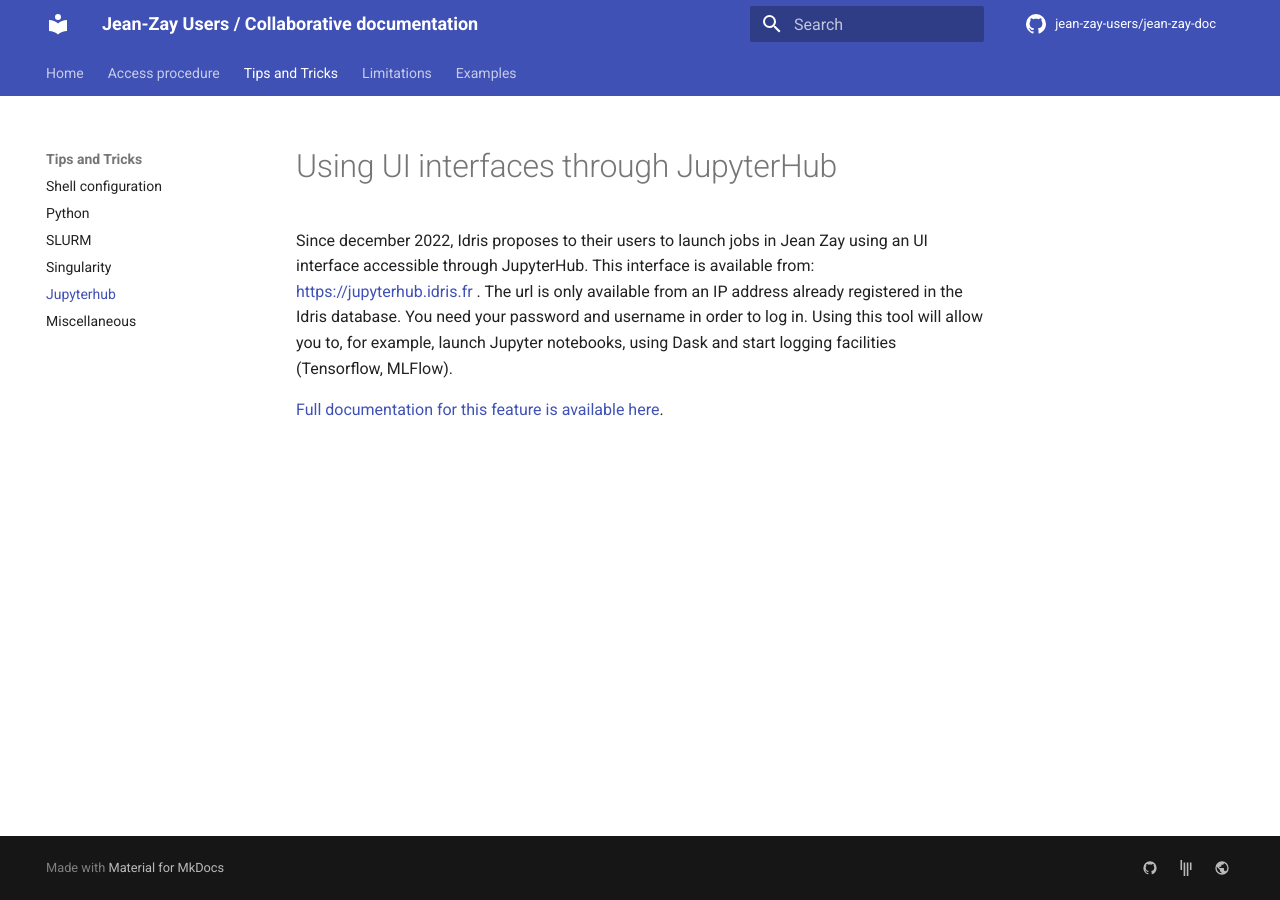
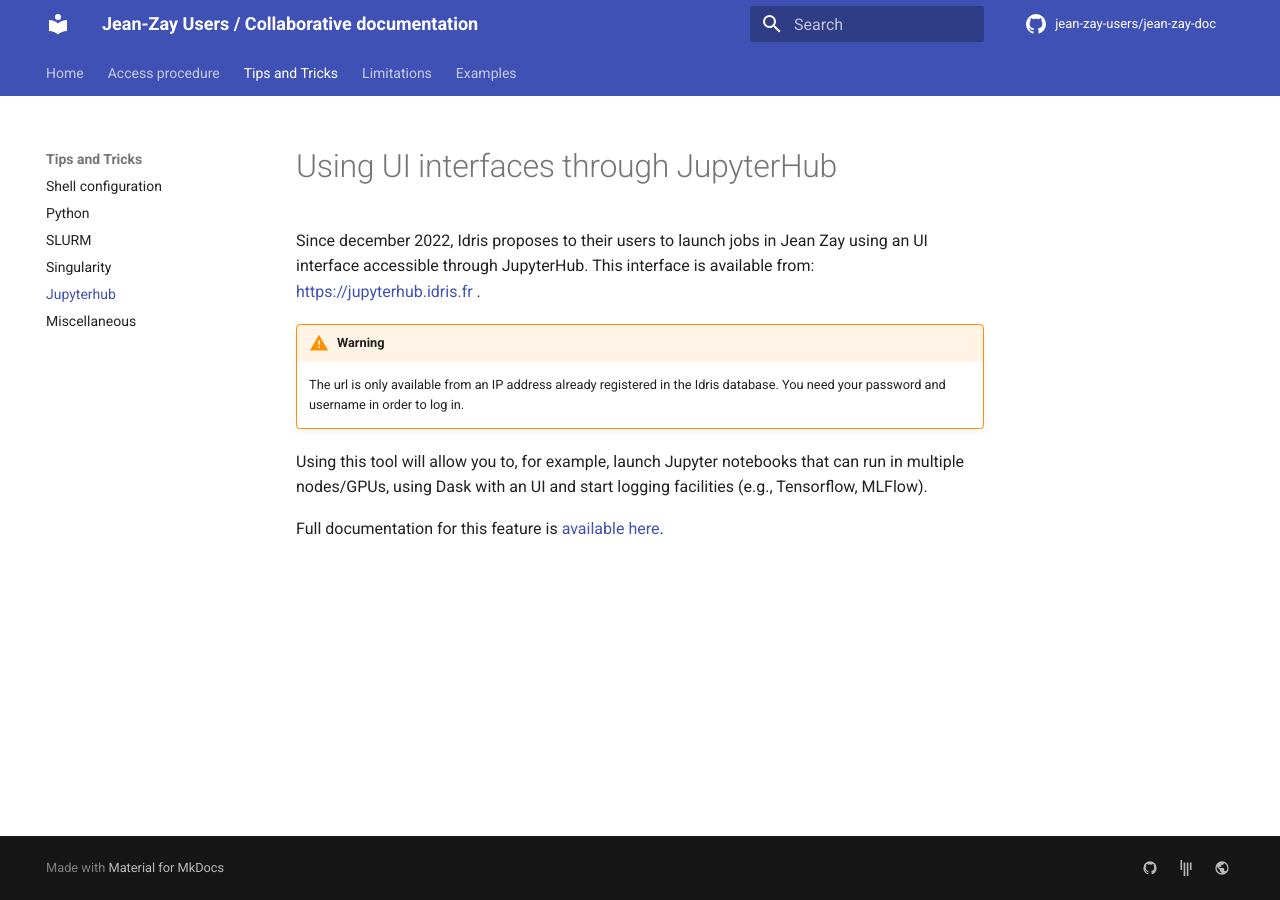
Before and after one commit to jean-zay-users/jean-zay-doc, an MkDocs documentation site: the page built from docs/tips/jupyterhub.md, in a window 1280 px wide. Built offline with MkDocs 1.6.1 and Material for MkDocs 9.7.7, drawn with Linux system fonts in a browser that asks for light colours; comment, search, counter and statistics services are not loaded.

Commit message:
Add format for jupyterhub section

```diff
--- a/docs/tips/jupyterhub.md
+++ b/docs/tips/jupyterhub.md
@@ -2,9 +2,12 @@
 
 Since december 2022, Idris proposes to their users to launch jobs in Jean Zay using an UI
 interface accessible through JupyterHub. This interface is available from:
-https://jupyterhub.idris.fr .  The url is only available from an IP address
-already registered in the Idris database.  You need your password and username
-in order to log in. Using this tool will allow you to, for example, launch
-Jupyter notebooks, using Dask and start logging facilities (Tensorflow, MLFlow).
+https://jupyterhub.idris.fr .
 
-[Full documentation for this feature is available here](http://www.idris.fr/jean-zay/pre-post/jean-zay-jupyterhub.html).
+!!! warning
+    The url is only available from an IP address already registered in the Idris
+    database.  You need your password and username in order to log in.
+
+Using this tool will allow you to, for example, launch Jupyter notebooks that can run in multiple nodes/GPUs, using Dask with an UI and start logging facilities (e.g., Tensorflow, MLFlow).
+
+Full documentation for this feature is [available here](http://www.idris.fr/jean-zay/pre-post/jean-zay-jupyterhub.html).
```
